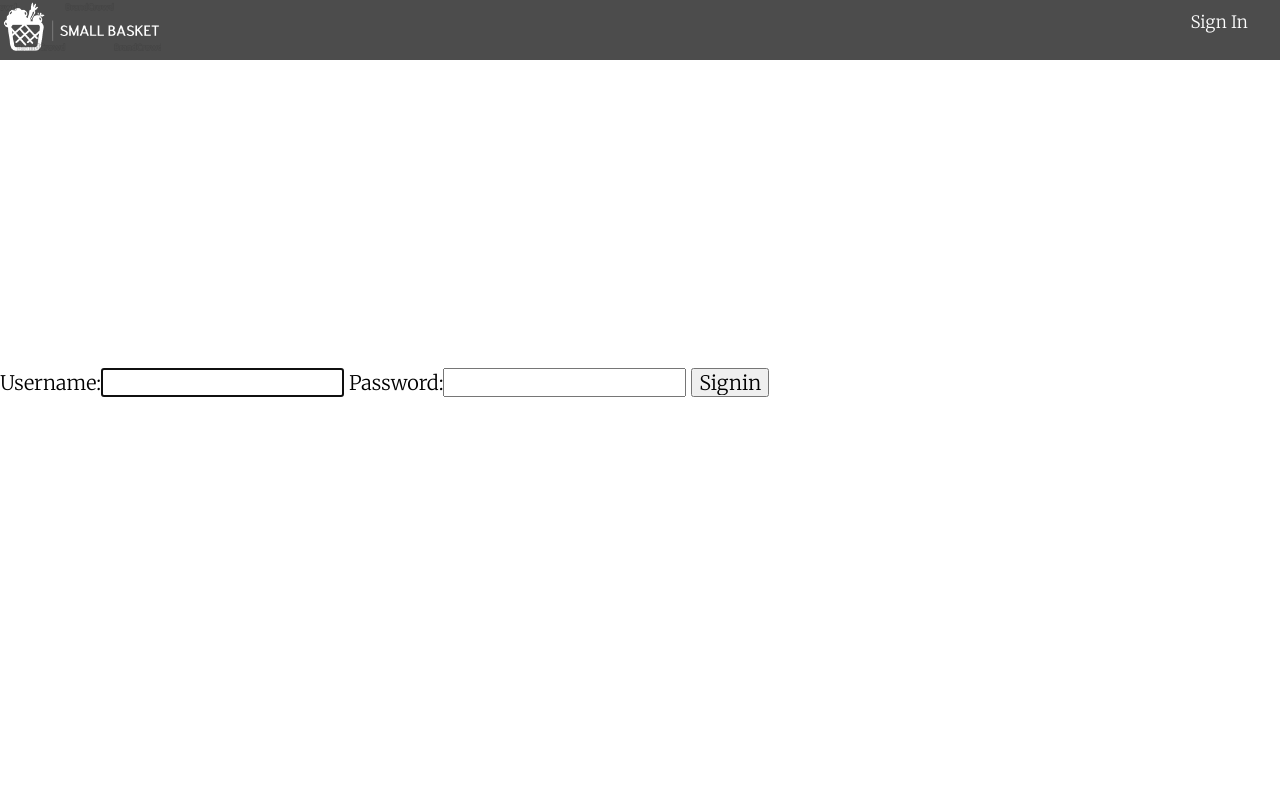
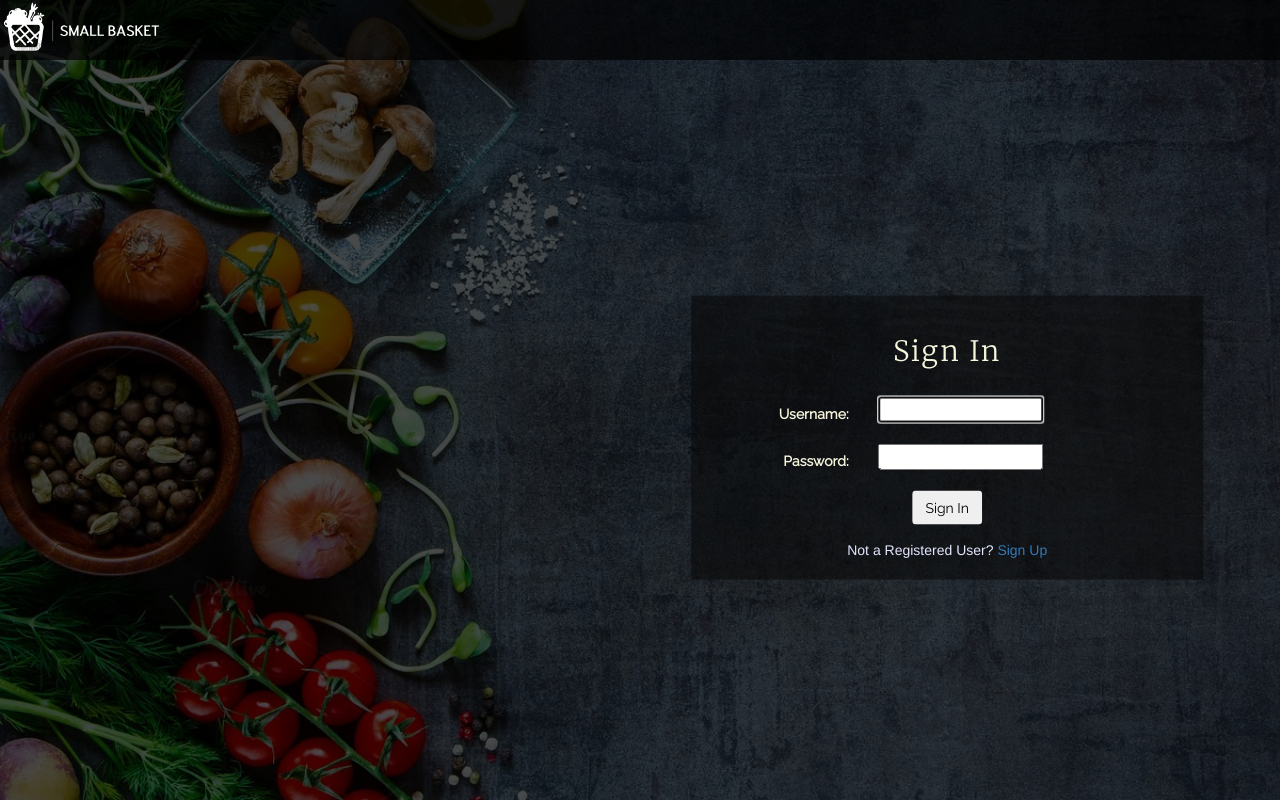
Before and after one commit to apxxxva784/Small-Basket, a Django app: page /accounts/login/ in a window 1280 px wide. Run offline with Django 3.2, Linux system fonts and the light colour scheme; some libraries are stand-ins or nearby versions.

Commit message:
Sign In styles added

```diff
--- a/accounts/forms.py
+++ b/accounts/forms.py
@@ -11,7 +11,7 @@ class NewUserForm(UserCreationForm):
     last_name = forms.CharField(max_length=20,required=True)
     class Meta:
         model = User
-        fields = ("username", "email", "password1", "password2", "first_name", "last_name")
+        fields = ("first_name", "last_name","username", "email", "password1", "password2", )
 
 
     def save(self, commit=True):
--- a/accounts/static/accounts/signup.css
+++ b/accounts/static/accounts/signup.css
@@ -1,55 +1,74 @@
-
-
-.border-md {
-    border-width: 2px;
+body{
+    background-color: rgba(248, 231, 210, 0.993);
 }
 
-.btn-facebook {
-    background: #405D9D;
-    border: none;
+.overlay {
+    background-color: rgba(0, 0, 0, 0.7);
+    top: 0;
+    left: 0;
+    width: 100%;
+    height: 100%;
+
 }
 
-.btn-facebook:hover, .btn-facebook:focus {
-    background: #314879;
+#cover
+{
+    background-image: url('cover.jpg');
+    height: 100%;
+    margin: 0%;
+    background-position: center;
+    background-repeat: no-repeat;
+    background-size: cover;
+    width: 100%;
+
 }
 
-.btn-twitter {
-    background: #42AEEC;
-    border: none;
+.welcome
+{
+    position: absolute;
+    left: 80%;
+    top: 60%;
+    right: -20%;
+    transform: translate(-65%, -65%);
+    padding: 20px;
+    background-color: #09090998;
+    align-content: center;
+
 }
 
-.btn-twitter:hover, .btn-twitter:focus {
-    background: #1799e4;
+.welcome h1
+{
+    font-family: 'Merriweather', serif;
+    font-weight: lighter;
+    color: beige;
+    letter-spacing: 2px;
+    font-size: 200%;
+    text-align: center;
 }
 
+.welcome form{
+    padding-top: 20px;
+    font-family: 'Raleway', sans-serif;
+    font-weight: lighter;
+    color: beige;
+    font-size: 100%;
+    align-content: center;
 
-
-/*
-*
-* ==========================================
-* FOR DEMO PURPOSES
-* ==========================================
-*
-*/
-
-body {
-    min-height: 100vh;
 }
 
-.form-control:not(select) {
-    padding: 1.5rem 0.5rem;
+.col-md-8 {
+    color: black;
 }
 
-select.form-control {
-    height: 52px;
-    padding-left: 0.5rem;
+#submitbtn{
+    display: block;
+    color: black;
+    align-content: center;
 }
 
-.form-control::placeholder {
-    color: #ccc;
-    font-weight: bold;
-    font-size: 0.9rem;
+.prompter{
+    margin-top: 15px;
+    color:#e5e5ff;
+    text-align: center;
+
 }
-.form-control:focus {
-    box-shadow: none;
-}
--- a/accounts/templates/accounts/login.html
+++ b/accounts/templates/accounts/login.html
@@ -1,19 +1,38 @@
-{%extends "home/base.html"%}
-
+{%extends "home/homepage.html"%}
 {% load static %}
 {% block css %}
     <link rel="stylesheet" href="{% static 'accounts/signup.css'%}">
+    <link rel="stylesheet" href="https://maxcdn.bootstrapcdn.com/bootstrap/3.4.1/css/bootstrap.min.css">
+    <script src="https://ajax.googleapis.com/ajax/libs/jquery/3.5.1/jquery.min.js"></script>
+    <script src="https://maxcdn.bootstrapcdn.com/bootstrap/3.4.1/js/bootstrap.min.js"></script>
 {% endblock css %}
+
+{%block nav_menu%}{%endblock%}
 {%block body%}
-    <br>
-    <br>
-    <br>
-    <br>
-    <br>
-    <br><br><br><br><br><br><br><br><br><br><br>
-    <form class="site-form" action="" method="post">
-        {% csrf_token %}
-        {{form}}
-        <input type="submit" value="Signin">
-    </form>
+    <div id="cover">
+        <div class="overlay"></div>
+        <div class="welcome">
+            <h1>Sign In</h1>
+            <form class="form-horizontal" action="" method="post">
+                {% csrf_token %}
+                {% for field in form %}
+                <div class="form-group">
+                    {{ field.errors }}
+                    <label class="control-label col-md-4">{{field.label_tag}}</label>
+                    <div class="col-md-8">
+                    {{ field }}
+                    </div>
+                </div>
+                {%endfor%}
+                <div id="submitbtn" class="text-center">
+                    <button class="btn btn-secondary mx-auto" type="submit">Sign In</button>
+                </div>
+            </form>
+
+            <div class = "prompter">
+                Not a Registered User? <a href="{% url 'accounts:signup' %}">Sign Up</a>
+            </div>
+        </div>
+    </div>
+
 {%endblock body%}
--- a/home/static/home/base.css
+++ b/home/static/home/base.css
@@ -14,6 +14,8 @@ body, html {
     z-index: 1;
     height: 7.5%;
     color: white;
+    font-size:20px;
+    font-family:  'Merriweather', serif;
   }
 
 #topnav-left img{
@@ -44,8 +46,7 @@ a.topnav-bt{
       color: white;
   }
 
-.topnav a:hover,
-  a:active {
+.topnav a:hover{
     background-color: whitesmoke;
     color: black;
   }
@@ -72,16 +73,16 @@ a.topnav-bt{
     display: none;
     position: fixed;
     top:7.5%;
-    background-color: #f9f9f9;
+    background-color: #020202;
     min-width: 160px;
     box-shadow: 0px 8px 16px 0px rgba(0,0,0,0.2);
     z-index: 1;
 
 }
 
-.dropdown-content a {
+.dropdown-content a, a:visited {
     float: none;
-    color: black;
+    color: white;
     padding: 12px 16px;
     text-decoration: none;
     display: block;
@@ -90,7 +91,7 @@ a.topnav-bt{
 }
 
   /* Add a grey background color to dropdown links on hover */
-  .dropdown-content a:hover {
+  .dropdown-content a:hover{
     background-color: #ddd;
   }
 
--- a/home/templates/home/base.html
+++ b/home/templates/home/base.html
@@ -14,9 +14,10 @@
         <link rel="stylesheet" href="{% static 'home/normalize.css' %}">
         {%block css%}{%endblock%}
     </head>
+
     <body>
         <div class="topnav">
-            <a id="topnav-left" href="#home"><img src="{% static 'home/img/logo.png' %}"></a>
+            <a id="topnav-left" href="{% url 'home:home' %}"><img src="{% static 'home/img/logo.png' %}"></a>
             {% block nav_menu %}
             {% if user.is_authenticated %}
                 <div class="dropdown">
@@ -34,8 +35,6 @@
             {% else %}
                 <a class="topnav-bt" id="sign-in" href="/accounts/login">Sign In</a>
             {% endif %}
-
-
             {%endblock%}
         </div>
         {%block body%}{%endblock%}
--- a/home/urls.py
+++ b/home/urls.py
@@ -1,5 +1,7 @@
 from django.urls import path
 from home import views
+
+app_name = 'home'
 
 urlpatterns = [
     path("", views.home, name="home"),
```
Also changed, not shown: accounts/templates/accounts/signup.html (+27 -13 lines), accounts/static/accounts/cover.jpg (added).
